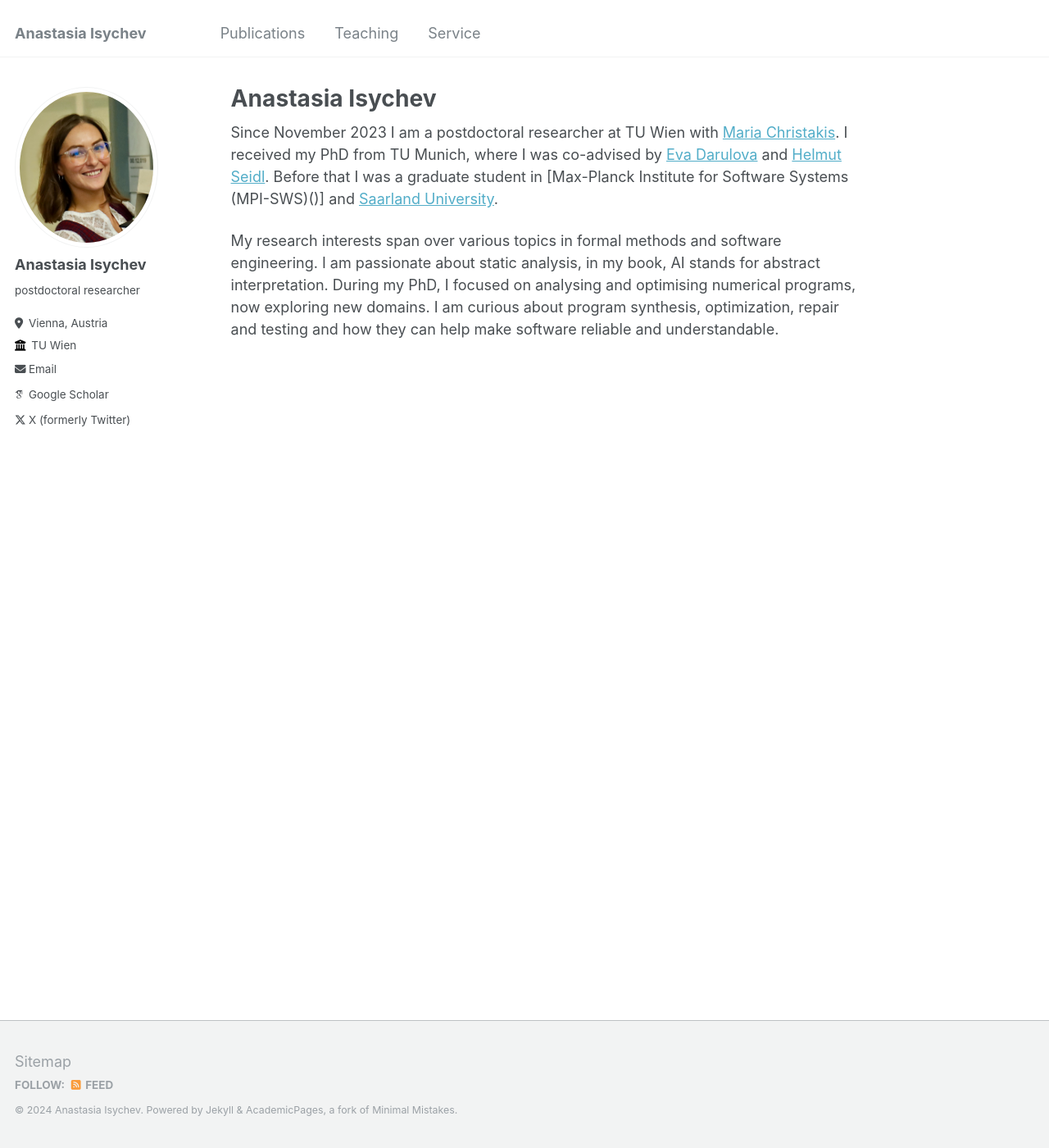
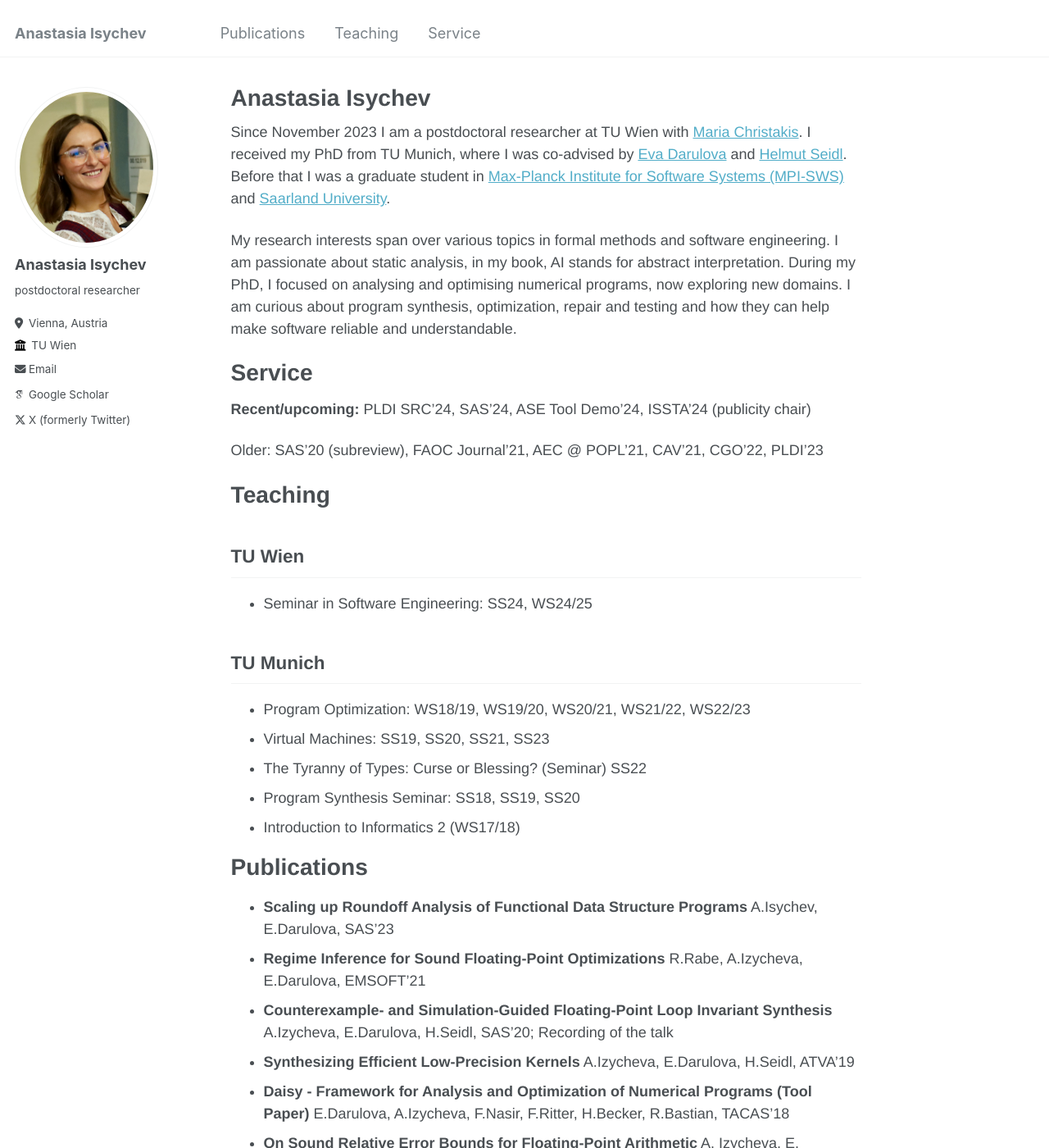
Before and after one commit to aisychev/aisychev.github.io, a Jekyll site: the page built from _pages/about.md, in a window 1280 px wide and 1400 px high. Shown: the whole window at 82% size. Built offline with Jekyll 4.4.1, drawn with Linux system fonts in a browser that asks for light colours; some web fonts are replaced; some of the changed text lies outside the part shown.

Commit message:
upd main page + try css font

```diff
--- a/_includes/footer/custom.html
+++ b/_includes/footer/custom.html
@@ -1,3 +1,3 @@
 <!-- start custom footer snippets -->
-<a href="/sitemap/">Sitemap</a>
+<!-- <a href="/sitemap/">Sitemap</a> -->
 <!-- end custom footer snippets -->
--- a/_pages/about.md
+++ b/_pages/about.md
@@ -7,10 +7,39 @@ redirect_from:
   - /about.html
 ---
 
-Since November 2023 I am a postdoctoral researcher at TU Wien with [Maria Christakis](https://mariachris.github.io/). I received my PhD from TU Munich, where I was co-advised by [Eva Darulova](https://malyzajko.github.io/) and [Helmut Seidl](https://www.cs.cit.tum.de/pl/personen/helmut-seidl/). Before that I was a graduate student in [Max-Planck Institute for Software Systems (MPI-SWS)()] and [Saarland University]().
+Since November 2023 I am a postdoctoral researcher at TU Wien with [Maria Christakis](https://mariachris.github.io/). I received my PhD from TU Munich, where I was co-advised by [Eva Darulova](https://malyzajko.github.io/) and [Helmut Seidl](https://www.cs.cit.tum.de/pl/personen/helmut-seidl/). Before that I was a graduate student in [Max-Planck Institute for Software Systems (MPI-SWS)](https://mpi-sws.org/) and [Saarland University](https://www.graduateschool-computerscience.de/).
 
 My research interests span over various topics in formal methods and software engineering. I am passionate about static analysis, in my book, AI stands for abstract interpretation. During my PhD, I focused on analysing and optimising numerical programs, now exploring new domains. I am curious about program synthesis, optimization, repair and testing and how they can help make software reliable and understandable.
 
+Service
+======
+**Recent/upcoming:** PLDI SRC'24, SAS'24, ASE Tool Demo'24, ISSTA'24 (publicity chair)
+
+Older: SAS'20 (subreview), FAOC Journal'21, AEC @ POPL'21, CAV'21, CGO'22, PLDI'23
+
+Teaching
+======
+
+TU Wien
+------
+* Seminar in Software Engineering: SS24, WS24/25
+
+TU Munich
+------
+* Program Optimization: WS18/19, WS19/20, WS20/21, WS21/22, WS22/23
+* Virtual Machines: SS19, SS20, SS21, SS23
+* The Tyranny of Types: Curse or Blessing? (Seminar) SS22
+* Program Synthesis Seminar: SS18, SS19, SS20
+* Introduction to Informatics 2 (WS17/18)
+
+Publications
+======
+* **Scaling up Roundoff Analysis of Functional Data Structure Programs** A.Isychev, E.Darulova, SAS'23
+* **Regime Inference for Sound Floating-Point Optimizations** R.Rabe, A.Izycheva, E.Darulova, EMSOFT'21
+* **Counterexample- and Simulation-Guided Floating-Point Loop Invariant Synthesis** A.Izycheva, E.Darulova, H.Seidl, SAS'20; Recording of the talk
+* **Synthesizing Efficient Low-Precision Kernels** A.Izycheva, E.Darulova, H.Seidl, ATVA'19
+* **Daisy - Framework for Analysis and Optimization of Numerical Programs (Tool Paper)** E.Darulova, A.Izycheva, F.Nasir, F.Ritter, H.Becker, R.Bastian, TACAS'18
+* **On Sound Relative Error Bounds for Floating-Point Arithmetic** A. Izycheva, E. Darulova, FMCAD'17 (extended version on arXiv)
 <!--
 A data-driven personal website
 ======
--- a/_sass/_sidebar.scss
+++ b/_sass/_sidebar.scss
@@ -79,7 +79,7 @@
 .author__avatar {
   display: table-cell;
   vertical-align: top;
-  width: 36px;
+  width: 45px;
   // set width only, for non-square avatars
   // height: 36px;
 
--- a/_sass/_variables.scss
+++ b/_sass/_variables.scss
@@ -28,9 +28,9 @@ $bodoni                     : "Bodoni MT", serif;
 $calisto                    : "Calisto MT", serif;
 $garamond                   : Garamond, serif;
 
-$global-font-family         : $sans-serif;
-$header-font-family         : $sans-serif;
-$caption-font-family        : $serif;
+$global-font-family         : $helvetica; // $sans-serif;
+$header-font-family         : $helvetica; // $sans-serif;
+$caption-font-family        : $helvetica; // $serif;
 
 /* type scale */
 $type-size-1                : 2.441em;  // ~39.056px
```
